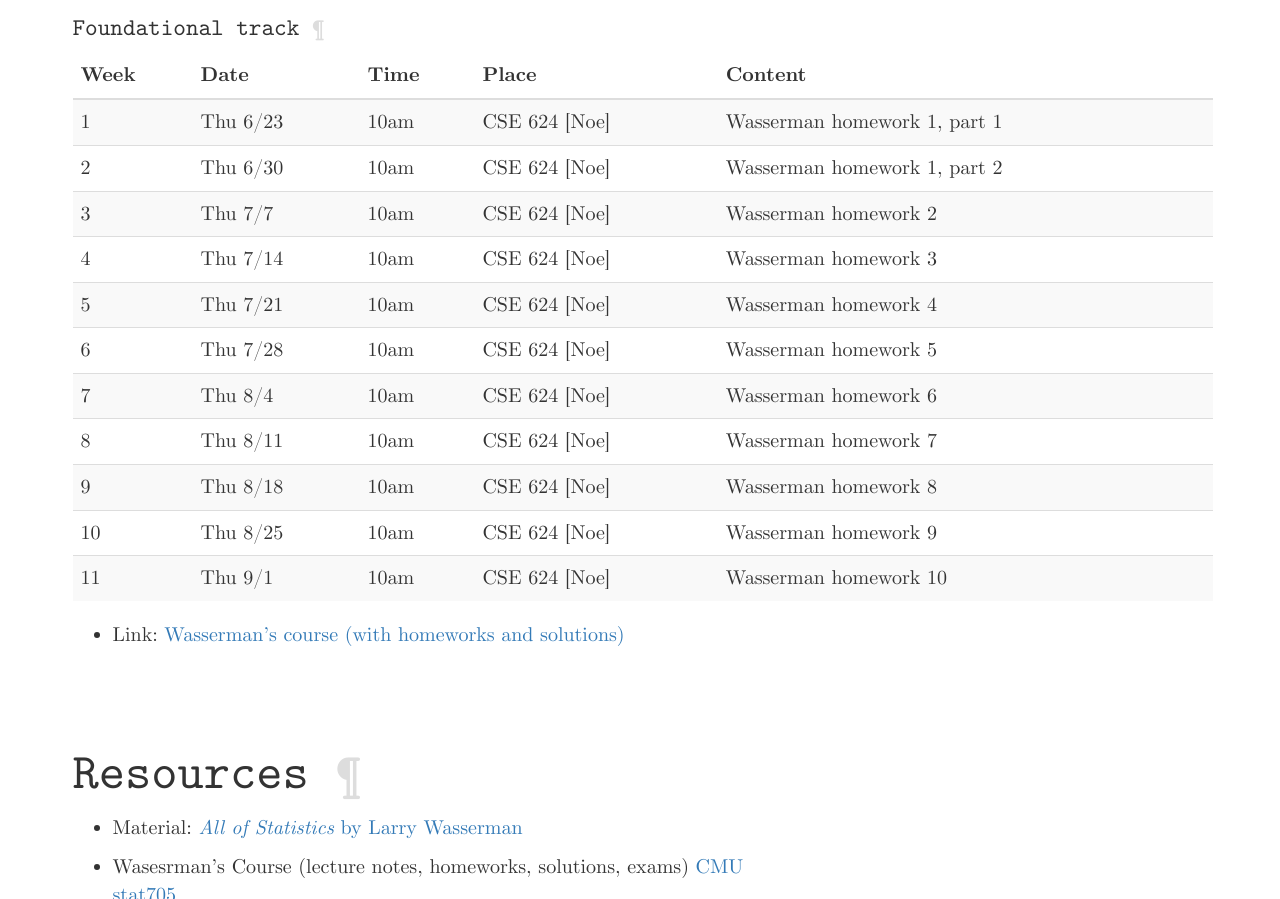
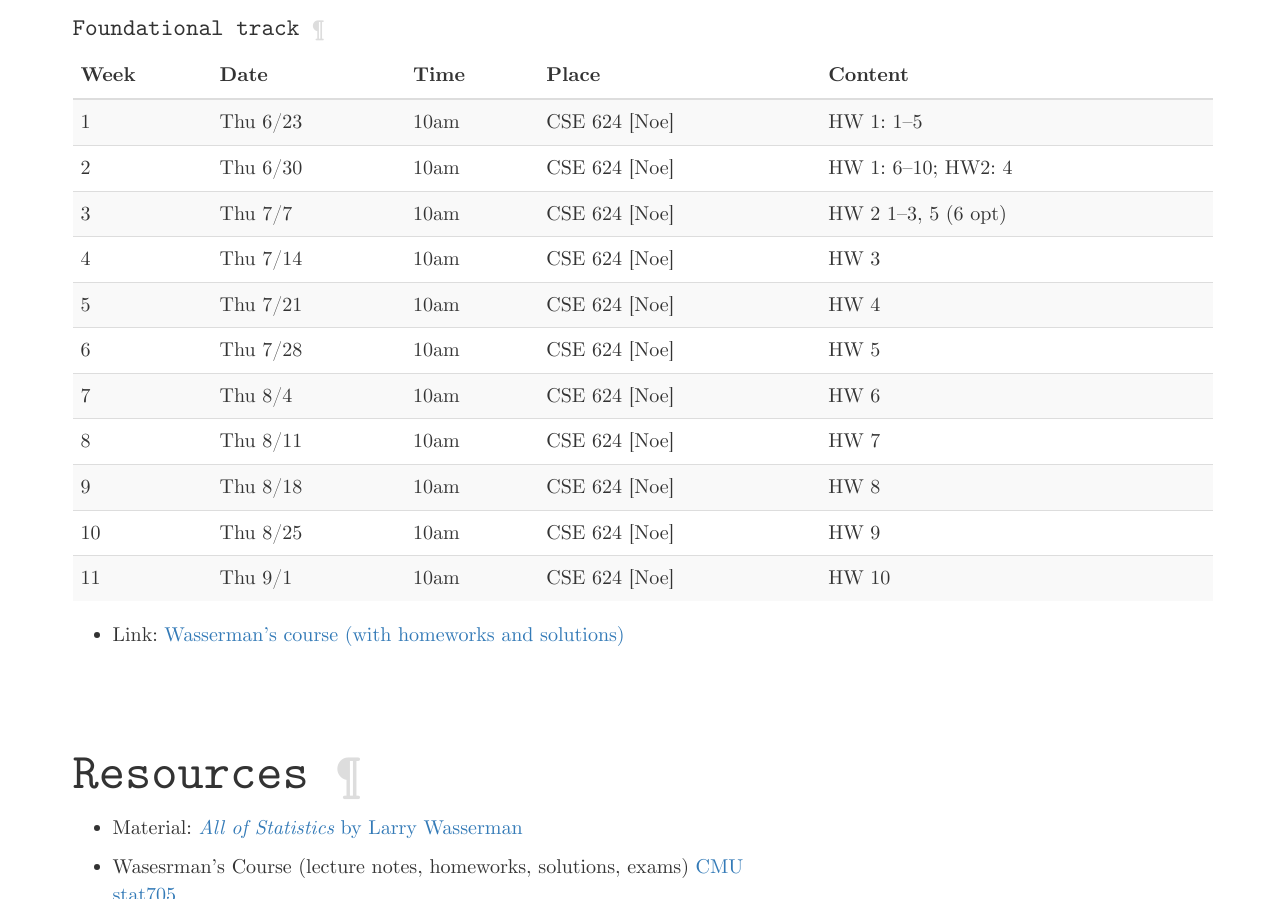
Before and after one commit to mbforbes/mlbc, a website: page index.html in a window 1280 px wide. Shown: the part 1594-2493 px from the top of the page. Drawn offline with nearby package versions, Linux system fonts and the light colour scheme; some packages are replaced by stand-ins of ours.

Commit message:
update hw schedule again

```diff
--- a/index.html
+++ b/index.html
@@ -132,77 +132,77 @@
 <td>Thu 6/23</td>
 <td>10am</td>
 <td>CSE 624 [Noe]</td>
-<td>Wasserman homework 1, part 1</td>
+<td>HW 1: 1–5</td>
 </tr>
 <tr>
 <td>2</td>
 <td>Thu 6/30</td>
 <td>10am</td>
 <td>CSE 624 [Noe]</td>
-<td>Wasserman homework 1, part 2</td>
+<td>HW 1: 6–10; HW2: 4</td>
 </tr>
 <tr>
 <td>3</td>
 <td>Thu 7/7</td>
 <td>10am</td>
 <td>CSE 624 [Noe]</td>
-<td>Wasserman homework 2</td>
+<td>HW 2 1–3, 5 (6 opt)</td>
 </tr>
 <tr>
 <td>4</td>
 <td>Thu 7/14</td>
 <td>10am</td>
 <td>CSE 624 [Noe]</td>
-<td>Wasserman homework 3</td>
+<td>HW 3</td>
 </tr>
 <tr>
 <td>5</td>
 <td>Thu 7/21</td>
 <td>10am</td>
 <td>CSE 624 [Noe]</td>
-<td>Wasserman homework 4</td>
+<td>HW 4</td>
 </tr>
 <tr>
 <td>6</td>
 <td>Thu 7/28</td>
 <td>10am</td>
 <td>CSE 624 [Noe]</td>
-<td>Wasserman homework 5</td>
+<td>HW 5</td>
 </tr>
 <tr>
 <td>7</td>
 <td>Thu 8/4</td>
 <td>10am</td>
 <td>CSE 624 [Noe]</td>
-<td>Wasserman homework 6</td>
+<td>HW 6</td>
 </tr>
 <tr>
 <td>8</td>
 <td>Thu 8/11</td>
 <td>10am</td>
 <td>CSE 624 [Noe]</td>
-<td>Wasserman homework 7</td>
+<td>HW 7</td>
 </tr>
 <tr>
 <td>9</td>
 <td>Thu 8/18</td>
 <td>10am</td>
 <td>CSE 624 [Noe]</td>
-<td>Wasserman homework 8</td>
+<td>HW 8</td>
 </tr>
 <tr>
 <td>10</td>
 <td>Thu 8/25</td>
 <td>10am</td>
 <td>CSE 624 [Noe]</td>
-<td>Wasserman homework 9</td>
+<td>HW 9</td>
 </tr>
 <tr>
 <td>11</td>
 <td>Thu 9/1</td>
 <td>10am</td>
 <td>CSE 624 [Noe]</td>
-<td>Wasserman homework 10</td>
+<td>HW 10</td>
 </tr>
 </tbody>
 </table>
```
Also changed, not shown: index.md (+11 -11 lines).
